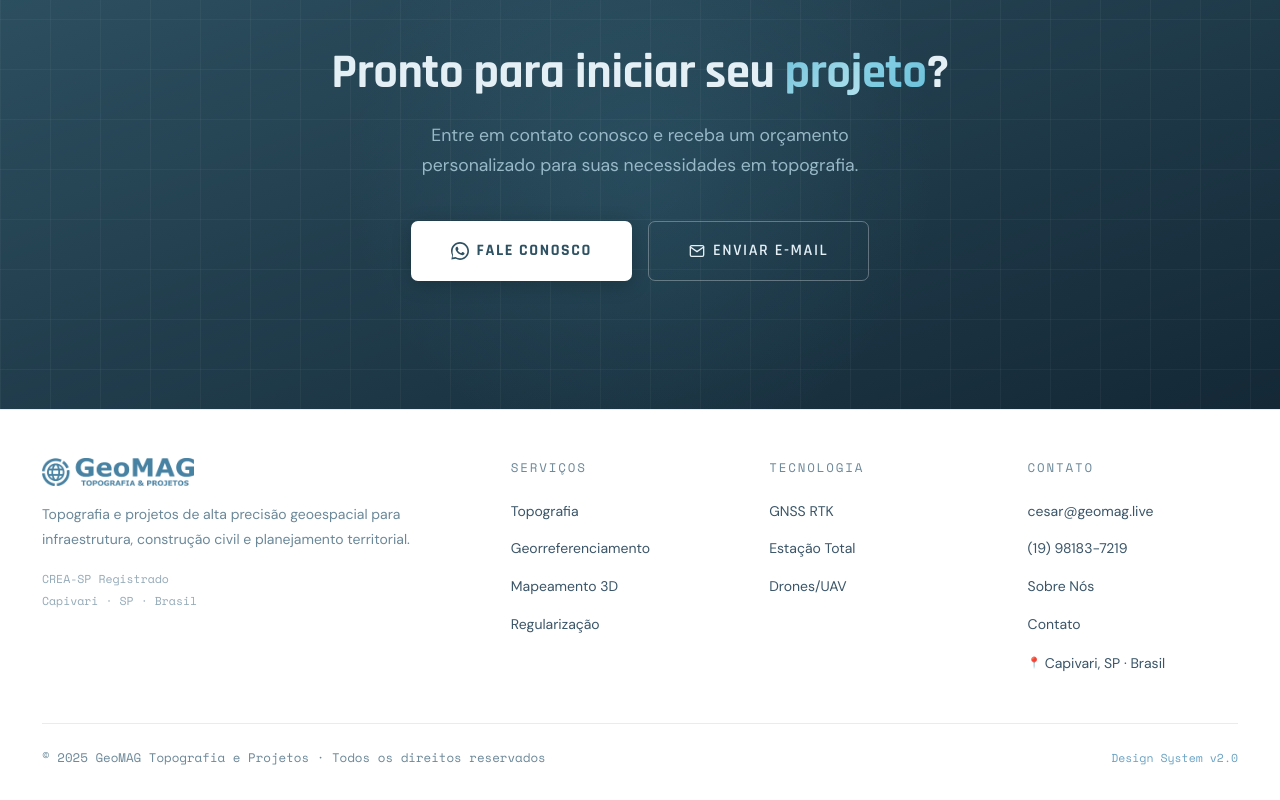
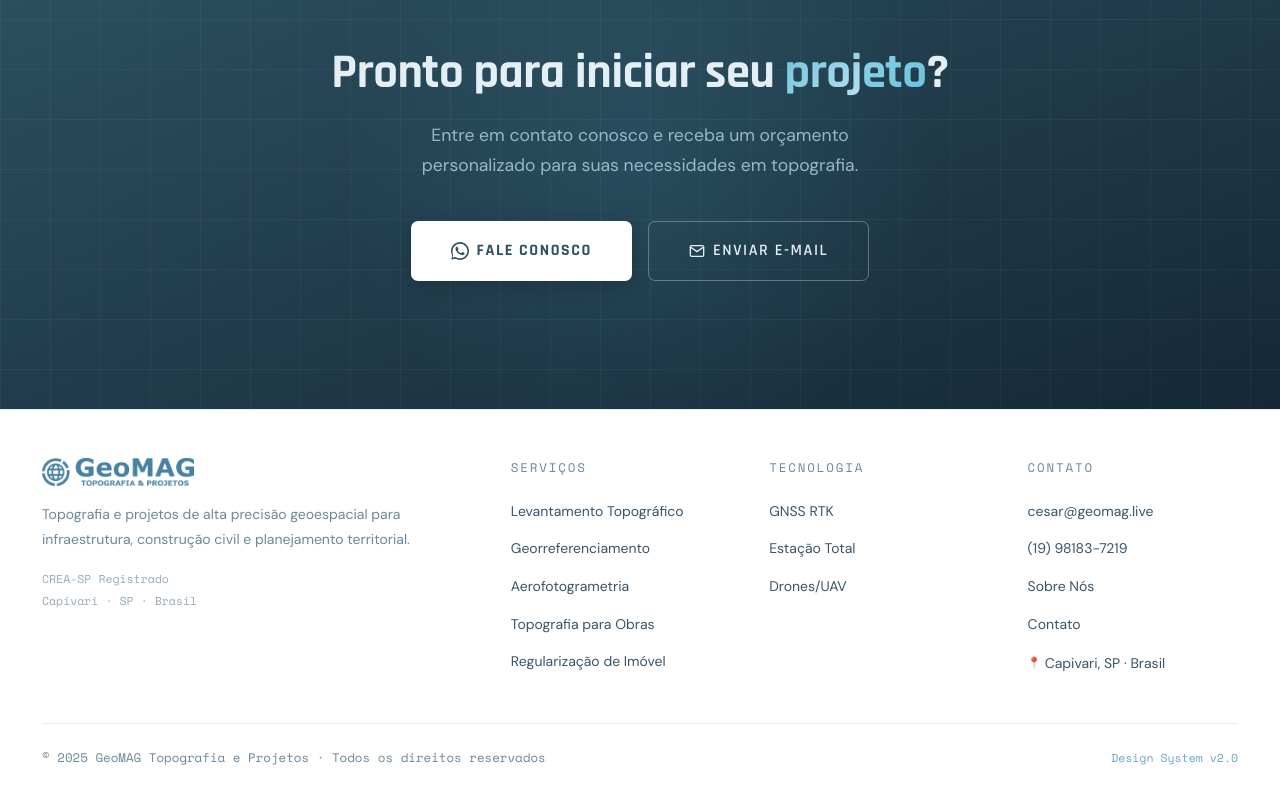
Before and after one commit to GuiFranca/landing-page-geomag, an Angular app: page / in a window 1280 px wide. Shown: the part 5218-6018 px from the top of the page. Built offline with nearby package versions, Linux system fonts and the light colour scheme.

Commit message:
fix(footer): atualizar links de servicos para os nomes atuais
A coluna "Servicos" do rodape ainda usava rotulos genericos
(Topografia, Mapeamento 3D) que nao correspondem aos 11 servicos
listados em ServicesComponent. Atualiza para os nomes reais.

```diff
--- a/src/app/components/footer/footer.component.ts
+++ b/src/app/components/footer/footer.component.ts
@@ -13,10 +13,11 @@ export class FooterComponent {
     'https://www.google.com/maps/place/GeoMAG+-+Topografia+%26+Projetos/@-22.9980153,-47.4944111,17.31z/data=!4m6!3m5!1s0x94c61c5564326e43:0x41798ab6376e004c!8m2!3d-22.9941702!4d-47.4901624!16s%2Fg%2F11d_y8rbzt';
 
   serviceLinks = [
-    { label: 'Topografia', href: '#servicos' },
+    { label: 'Levantamento Topográfico', href: '#servicos' },
     { label: 'Georreferenciamento', href: '#servicos' },
-    { label: 'Mapeamento 3D', href: '#servicos' },
-    { label: 'Regularização', href: '#servicos' },
+    { label: 'Aerofotogrametria', href: '#servicos' },
+    { label: 'Topografia para Obras', href: '#servicos' },
+    { label: 'Regularização de Imóvel', href: '#servicos' },
   ];
 
   techLinks = [
```
